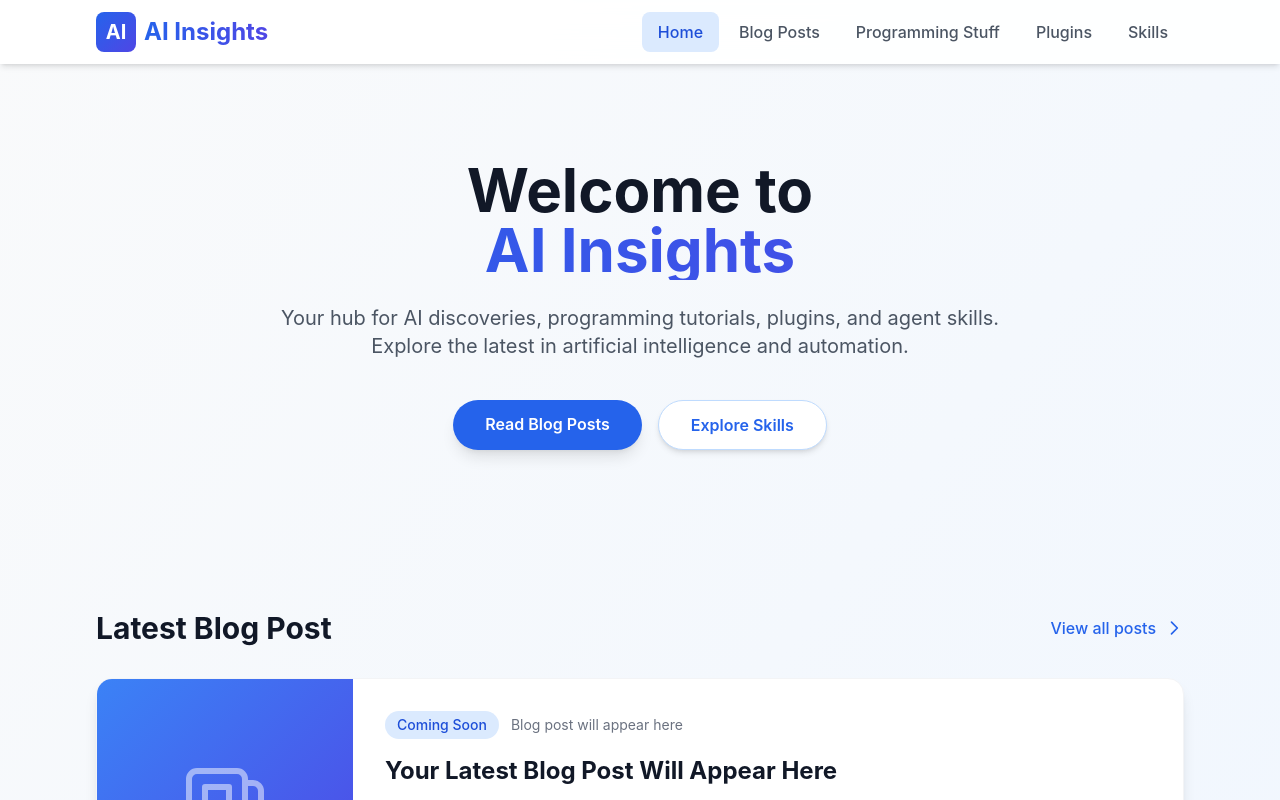
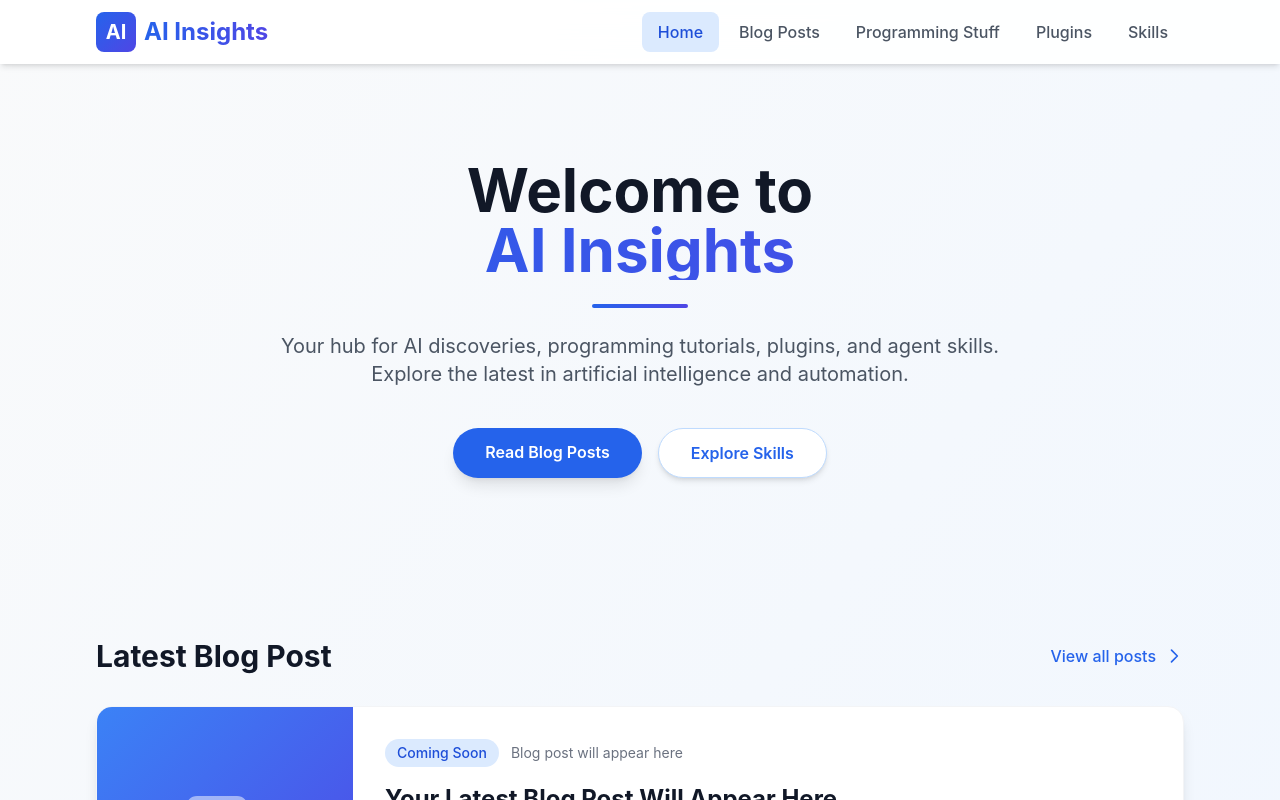
Before and after one commit to FreddyAITest/WebsiteLib, a React (Vite) app: page / in a window 1280 px wide. Shown: the top 800 px of the page. Built offline with nearby package versions, Linux system fonts and the light colour scheme.

Commit message:
Add: Decorative line separator below hero title

```diff
--- a/src/pages/Home.jsx
+++ b/src/pages/Home.jsx
@@ -12,6 +12,7 @@ function Home() {
             AI Insights
           </span>
         </h1>
+        <div className="w-24 h-1 bg-gradient-to-r from-blue-600 to-indigo-600 mx-auto mb-6 rounded-full"></div>
         <p className="text-xl text-gray-600 mb-10 max-w-3xl mx-auto">
           Your hub for AI discoveries, programming tutorials, plugins, and agent skills.
           Explore the latest in artificial intelligence and automation.
```
